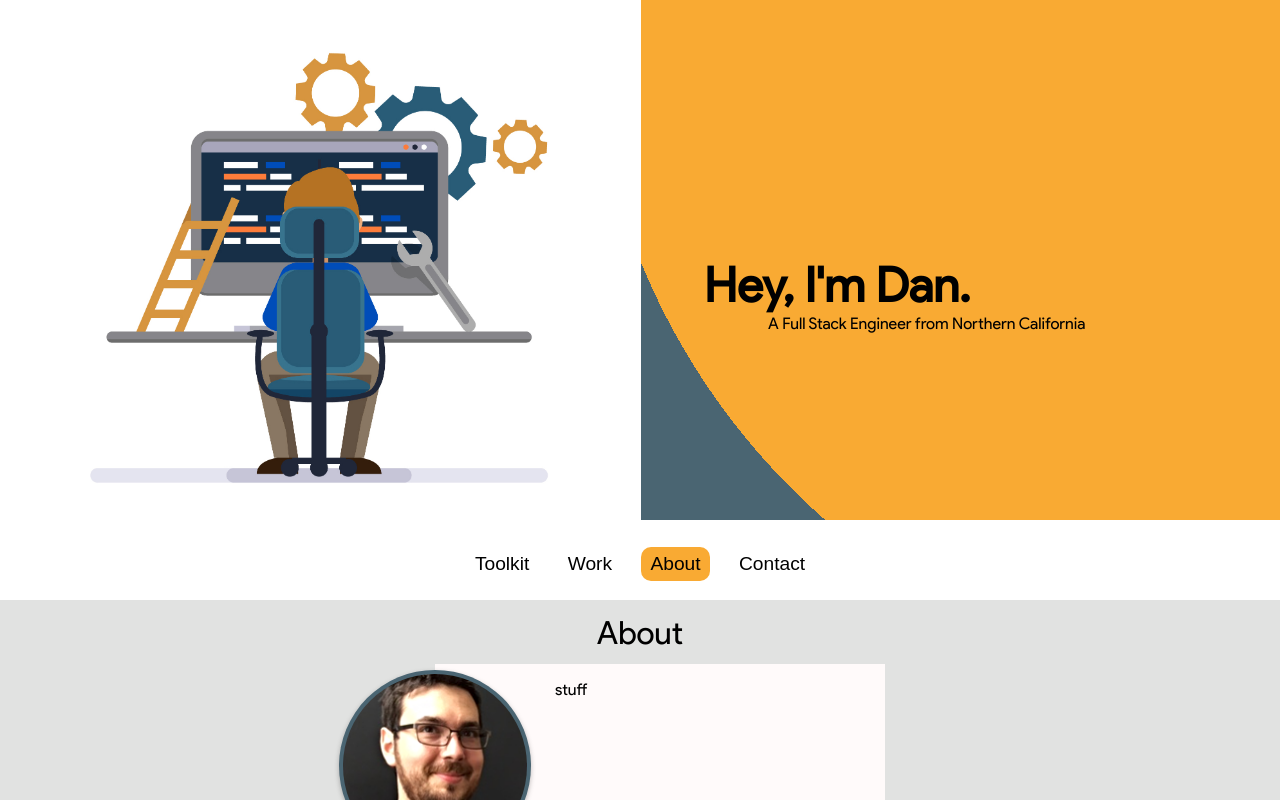
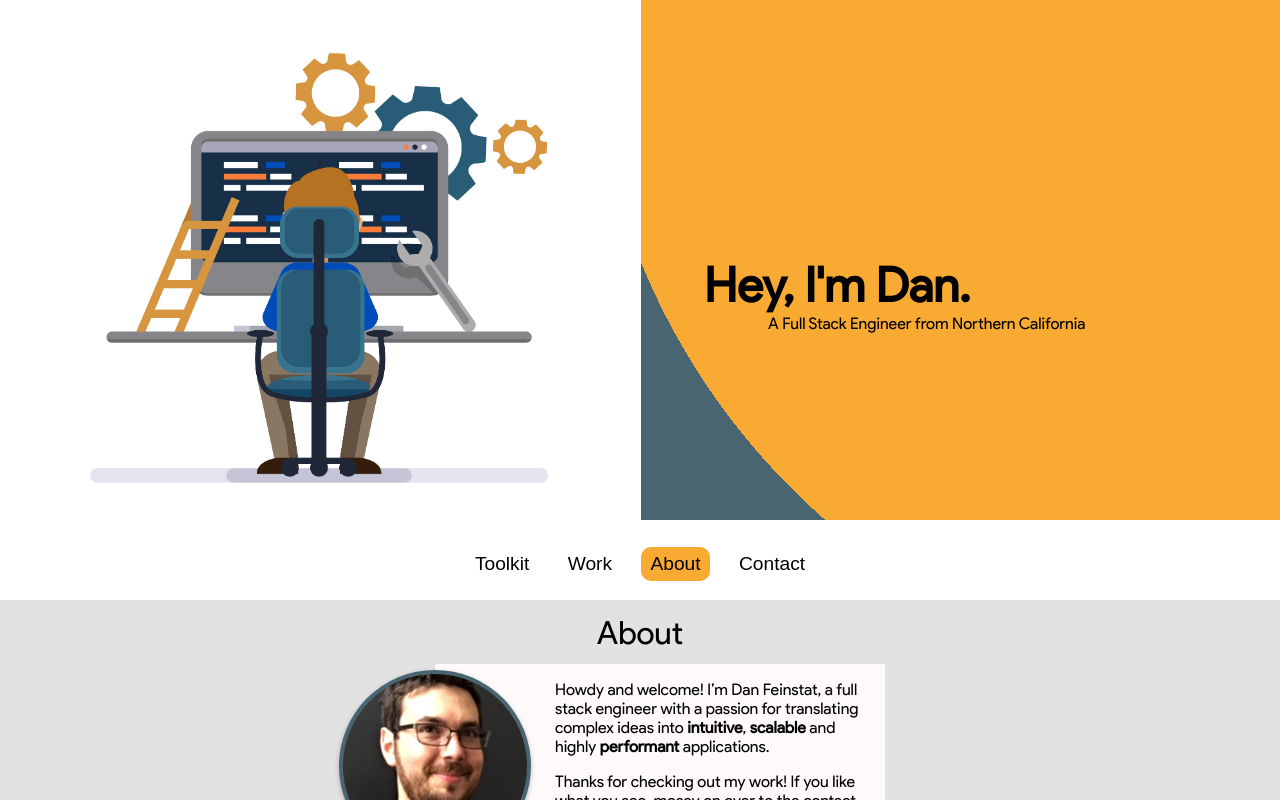
Before and after one commit to DanFeinstat/Portfolio, a React (Create React App) app in the folder client/: page / in a window 1280 px wide. Both pictures are taken after a click on the button "About". Built offline with nearby package versions, Linux system fonts and the light colour scheme.

Commit message:
updated about section

```diff
--- a/client/package.json
+++ b/client/package.json
@@ -4,6 +4,7 @@
   "private": true,
   "dependencies": {
     "react": "^16.5.1",
+    "react-addons-css-transition-group": "^15.6.2",
     "react-dom": "^16.5.1",
     "react-redux": "^5.0.7",
     "react-scripts": "1.1.5",
--- a/client/src/App.js
+++ b/client/src/App.js
@@ -1,5 +1,4 @@
 import React, { Component } from "react";
-// import { bindActionCreators } from "redux";
 import { connect } from "react-redux";
 import {
   toDisplay,
@@ -10,9 +9,6 @@ import {
 } from "./actions/user-actions";
 import store from "./store/";
 //components
-// import Background from "./components/parallaxTest/Background";
-// import Content from "./components/parallaxTest/Content";
-// import Nav from "./components/Nav/Nav.js";
 import NavTwo from "./components/NavTwo/NavTwo.js";
 import ToolFilter from "./components/ToolFilter/ToolFilter.js";
 import Landing from "./components/Landing/Landing.js";
@@ -249,7 +245,6 @@ class App extends Component {
                     desc={work.desc}
                     demo={work.demo}
                     code={work.code}
-                    // image={work.staticSrc}
                   />
                 );
               })}
--- a/client/src/components/About/About.css
+++ b/client/src/components/About/About.css
@@ -1,6 +1,7 @@
 .about-container {
   width: 350px;
   background-color: snow;
+  height: auto;
 }
 
 .about-image-container {
@@ -40,8 +41,8 @@
 @media (min-width: 668px) {
   .about-text {
     margin-left: 120px;
-    width: auto;
-    margin-right: 0px;
+    width: 310px;
+    margin-right: 20px;
     text-align: left;
   }
   .about-container {
--- a/client/src/components/About/About.js
+++ b/client/src/components/About/About.js
@@ -17,7 +17,15 @@ const About = props => {
           <img src={me} alt="me" className="about-image" />
         </div>
       )}
-      <p className="about-text">stuff</p>
+      <p className="about-text">
+        Howdy and welcome! I’m Dan Feinstat, a full stack engineer with a
+        passion for translating complex ideas into <b>intuitive</b>,{" "}
+        <b>scalable</b> and highly <b>performant</b> applications.
+      </p>
+      <p className="about-text">
+        Thanks for checking out my work! If you like what you see, mosey on over
+        to the contact links and drop me a line.
+      </p>
     </div>
   );
 };
```
Also changed, not shown: 1 other file (tests, documents, lock files or other folders).
